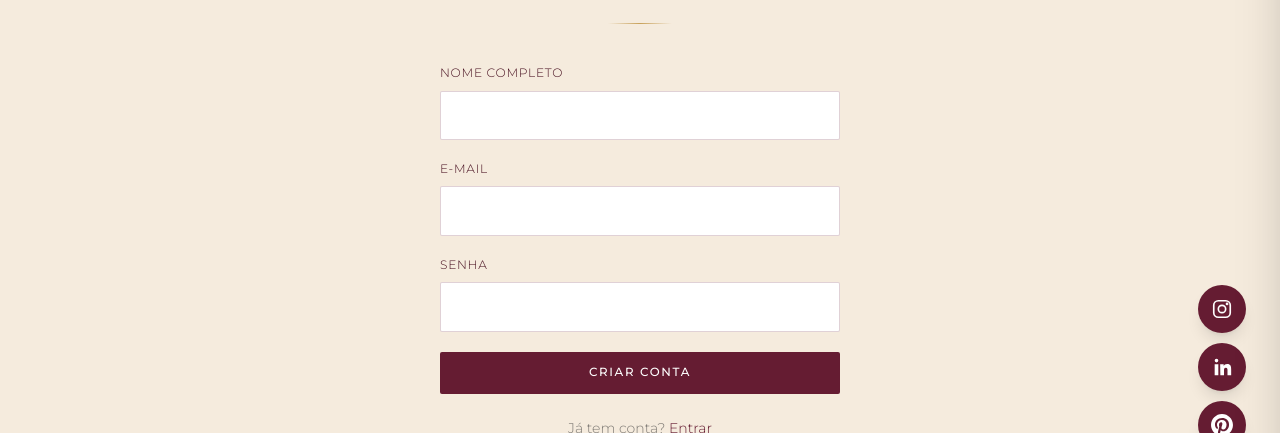
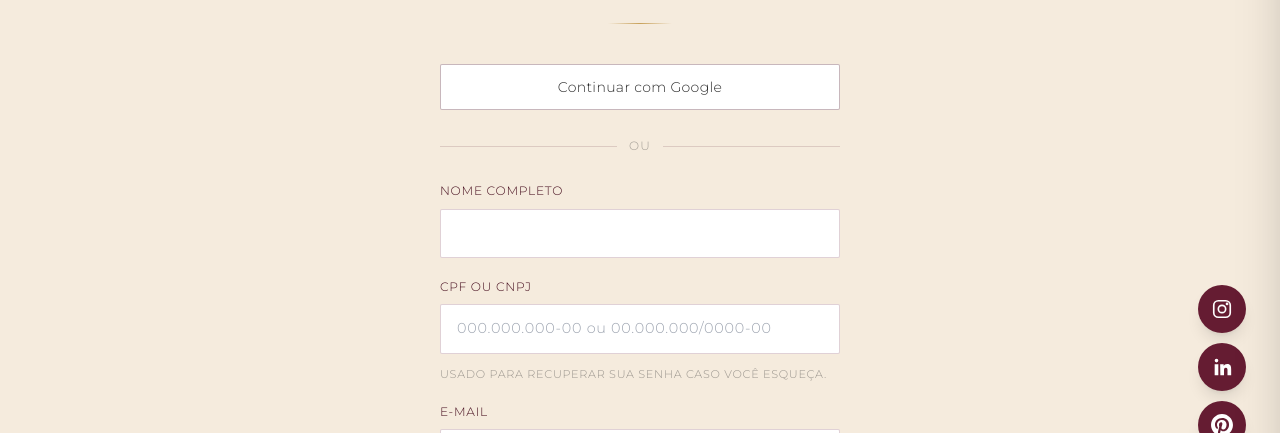
Before and after one commit to vetterluxury/vetterluxury, a Next.js app: page /cadastro in a window 1280 px wide. Shown: the part 189-622 px from the top of the page. Built offline with nearby package versions, Linux system fonts and the light colour scheme; no server answers.

Commit message:
Refactor CadastroPage to include Suspense and document validation

```diff
--- a/src/app/cadastro/page.tsx
+++ b/src/app/cadastro/page.tsx
@@ -1,49 +1,71 @@
 'use client';
 
-import { useState } from 'react';
+import { useState, Suspense } from 'react';
 import Link from 'next/link';
-import { useRouter } from 'next/navigation';
+import { useRouter, useSearchParams } from 'next/navigation';
 import { createClient } from '@/lib/supabase/client';
+import SocialLogin from '@/components/SocialLogin';
+import { documentoTipo, maskDocumento } from '@/lib/documento';
 
-export default function CadastroPage() {
+function CadastroForm() {
   const [name, setName] = useState('');
+  const [documento, setDocumento] = useState('');
   const [email, setEmail] = useState('');
   const [password, setPassword] = useState('');
   const [error, setError] = useState('');
   const [done, setDone] = useState(false);
   const [loading, setLoading] = useState(false);
   const router = useRouter();
+  const searchParams = useSearchParams();
   const supabase = createClient();
+
+  const redirectParam = searchParams.get('redirect') || '';
+  const next = redirectParam.startsWith('/') && !redirectParam.startsWith('//') ? redirectParam : '/conta';
 
   async function handleSubmit(e: React.FormEvent) {
     e.preventDefault();
     setError('');
-    setLoading(true);
 
-    const { error: signUpError } = await supabase.auth.signUp({
-      email,
-      password,
-      options: { data: { full_name: name } },
-    });
-
-    setLoading(false);
-
-    if (signUpError) {
-      setError(signUpError.message === 'User already registered' ? 'Este e-mail já está cadastrado.' : 'Não foi possível concluir o cadastro.');
+    if (!documentoTipo(documento)) {
+      setError('CPF ou CNPJ inválido. Confira os números.');
       return;
     }
 
-    setDone(true);
-    setTimeout(() => router.push('/login'), 2500);
+    setLoading(true);
+    try {
+      const res = await fetch('/api/auth/cadastro', {
+        method: 'POST',
+        headers: { 'Content-Type': 'application/json' },
+        body: JSON.stringify({ name, email, password, documento }),
+      });
+      const data = await res.json().catch(() => ({}));
+
+      if (!res.ok) {
+        setError(data.error || 'Não foi possível concluir o cadastro.');
+        setLoading(false);
+        return;
+      }
+
+      // Conta criada e já aprovada: entra direto, sem confirmar e-mail.
+      const { error: signInError } = await supabase.auth.signInWithPassword({ email: email.trim().toLowerCase(), password });
+      if (signInError) {
+        setDone(true);
+        setTimeout(() => router.push('/login'), 2500);
+        return;
+      }
+      router.push(next);
+      router.refresh();
+    } catch {
+      setError('Erro de conexão. Tente novamente.');
+      setLoading(false);
+    }
   }
 
   if (done) {
     return (
       <div className="pt-40 pb-32 text-center px-6">
         <p className="font-heading text-2xl text-marsala-dark mb-3">Cadastro realizado!</p>
-        <p className="text-sm text-ink/60">
-          Verifique seu e-mail para confirmar a conta. Você será redirecionada para o login.
-        </p>
+        <p className="text-sm text-ink/60">Agora é só entrar com seu e-mail e senha. Você será redirecionada para o login.</p>
       </div>
     );
   }
@@ -56,10 +78,31 @@ export default function CadastroPage() {
         <div className="gold-rule" />
       </div>
 
+      <SocialLogin next={next} />
+
+      <div className="flex items-center gap-3 my-7 text-xs text-ink/40 uppercase tracking-widest">
+        <span className="flex-1 h-px bg-marsala-dark/15" />
+        ou
+        <span className="flex-1 h-px bg-marsala-dark/15" />
+      </div>
+
       <form onSubmit={handleSubmit} className="flex flex-col gap-5">
         <label className="label-field">
           Nome completo
           <input type="text" required value={name} onChange={(e) => setName(e.target.value)} className="input-field" />
+        </label>
+        <label className="label-field">
+          CPF ou CNPJ
+          <input
+            type="text"
+            inputMode="text"
+            required
+            value={documento}
+            onChange={(e) => setDocumento(maskDocumento(e.target.value))}
+            placeholder="000.000.000-00 ou 00.000.000/0000-00"
+            className="input-field"
+          />
+          <span className="text-[0.7rem] text-ink/45 mt-1 block">Usado para recuperar sua senha caso você esqueça.</span>
         </label>
         <label className="label-field">
           E-mail
@@ -77,8 +120,18 @@ export default function CadastroPage() {
 
       <p className="text-center text-sm text-ink/60 mt-6">
         Já tem conta?{' '}
-        <Link href="/login" className="text-marsala underline">Entrar</Link>
+        <Link href={next === '/conta' ? '/login' : `/login?redirect=${encodeURIComponent(next)}`} className="text-marsala underline">
+          Entrar
+        </Link>
       </p>
     </div>
   );
 }
+
+export default function CadastroPage() {
+  return (
+    <Suspense>
+      <CadastroForm />
+    </Suspense>
+  );
+}
```
